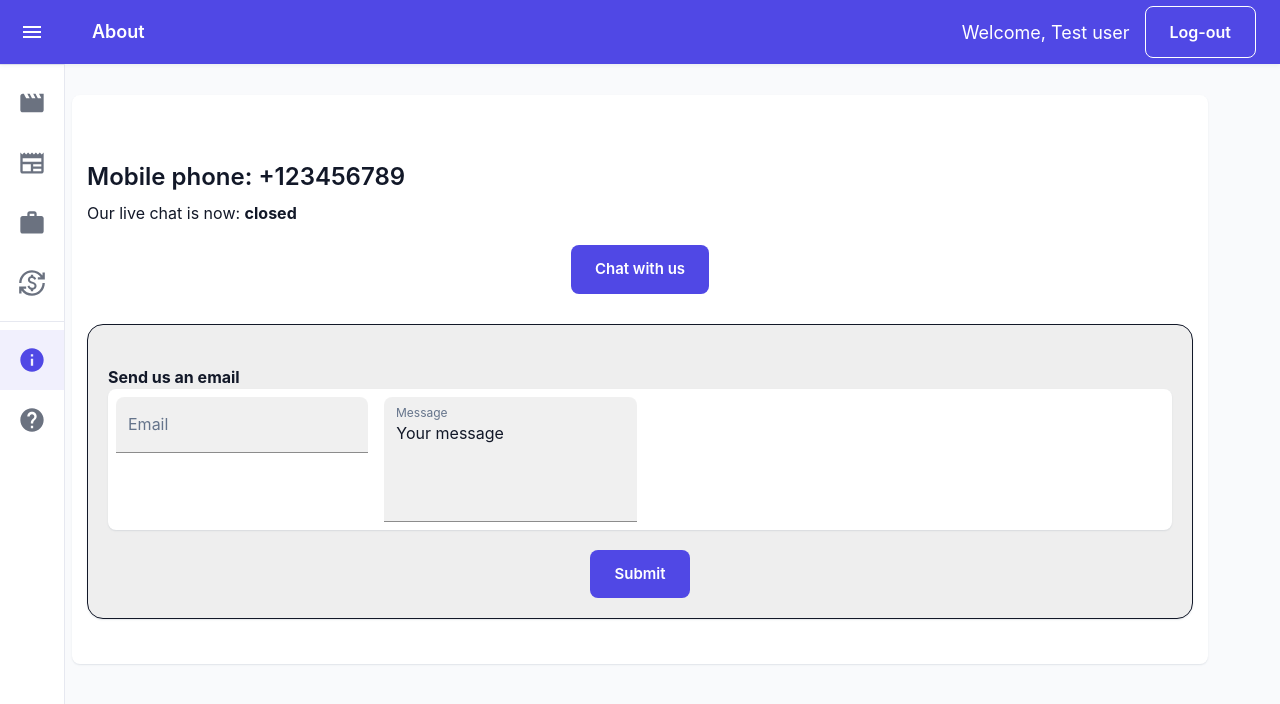
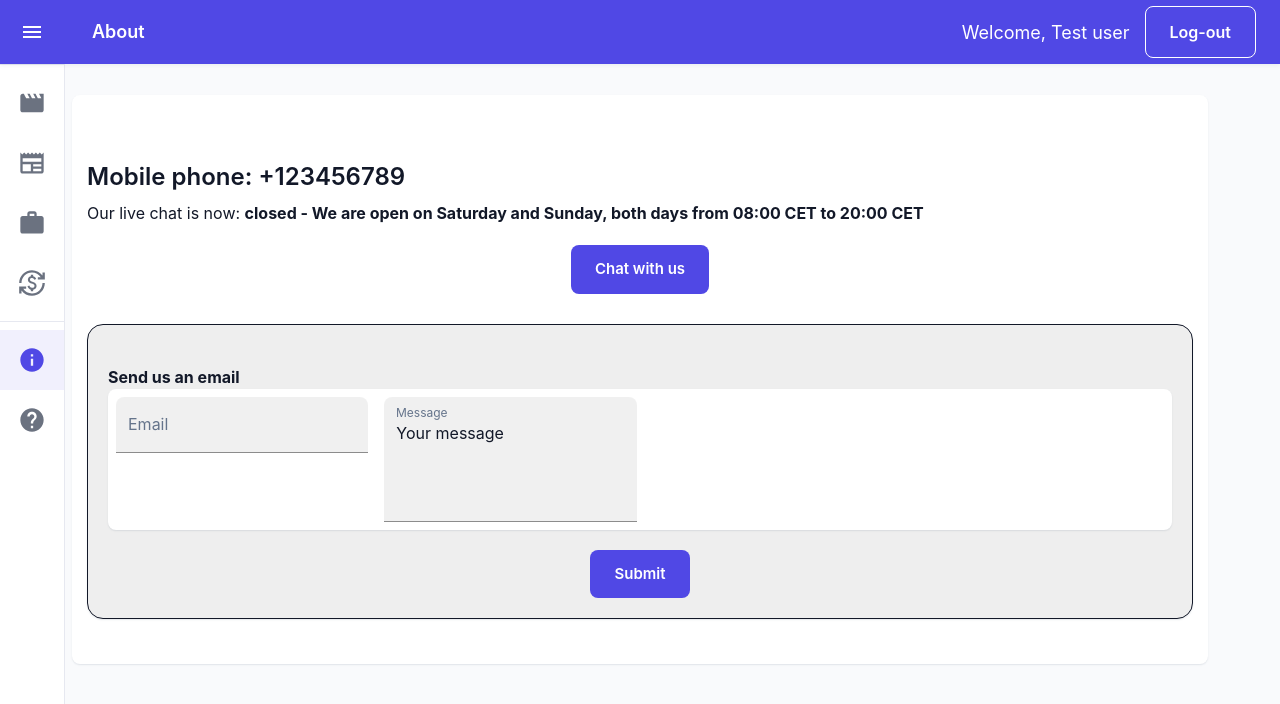
Before and after one commit to CarachinoAlessio/IntelliMents, a React (Create React App) app: page /About/contact in a window 1280 px wide. Shown: the top 704 px of the page. Built offline with nearby package versions, Linux system fonts and the light colour scheme; the HTML template or start-up script is replaced by a standard one.

Commit message:
aggiunti orari chat

```diff
--- a/src/components/ContactComp.js
+++ b/src/components/ContactComp.js
@@ -20,7 +20,7 @@ export default function ContactComp(props) {
                     <Card style={{ padding: "15px", marginTop: "25px", marginBottom: "5px"}}>
                         <Typography variant="h5" gutterBottom style={styleObj}>Mobile phone: +123456789</Typography>
 
-                        <p>Our live chat is now: <b>closed</b></p>
+                        <p>Our live chat is now: <b>closed - We are open on Saturday and Sunday, both days from 08:00 CET to 20:00 CET</b></p>
                         <Box display="flex" justifyContent="center" alignItems="center">
                             <Button style={{marginTop: "20px"}} variant="contained" color="primary" size='large'>Chat with us</Button>
                         </Box>
```
